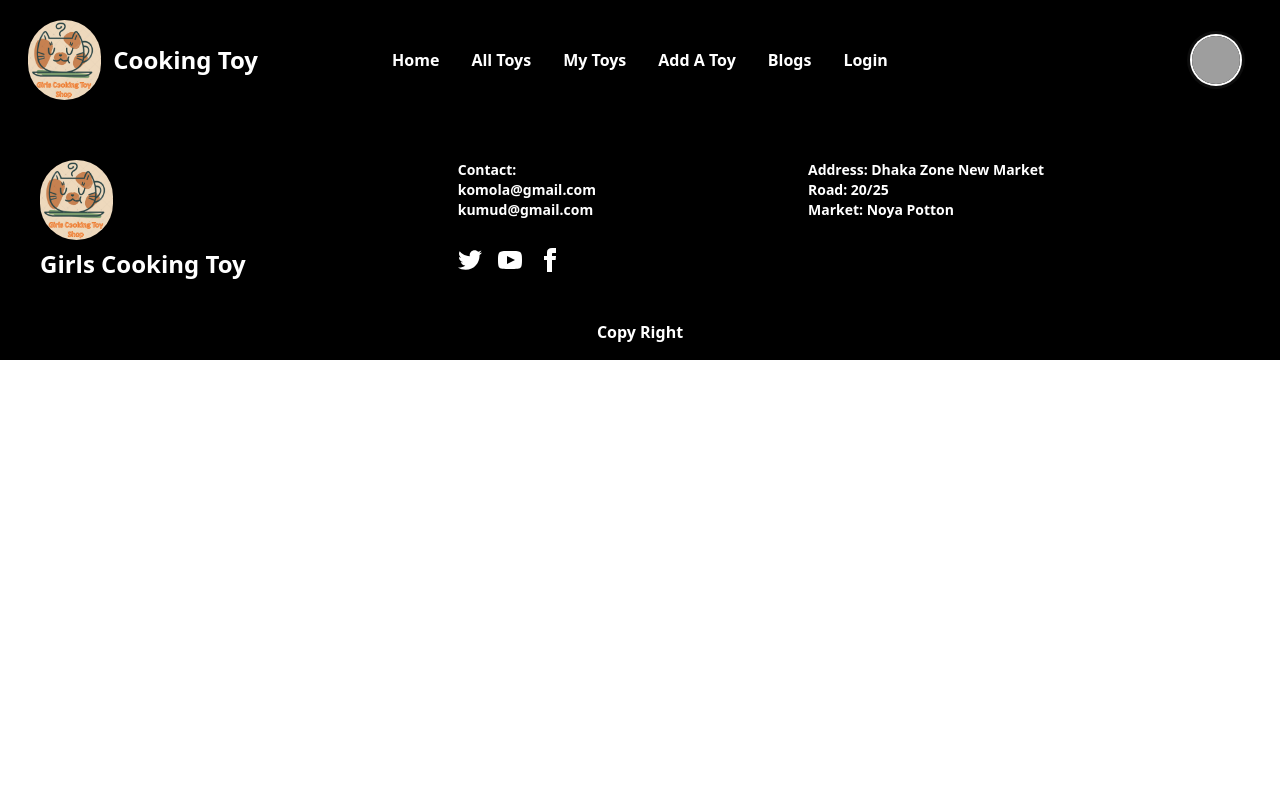
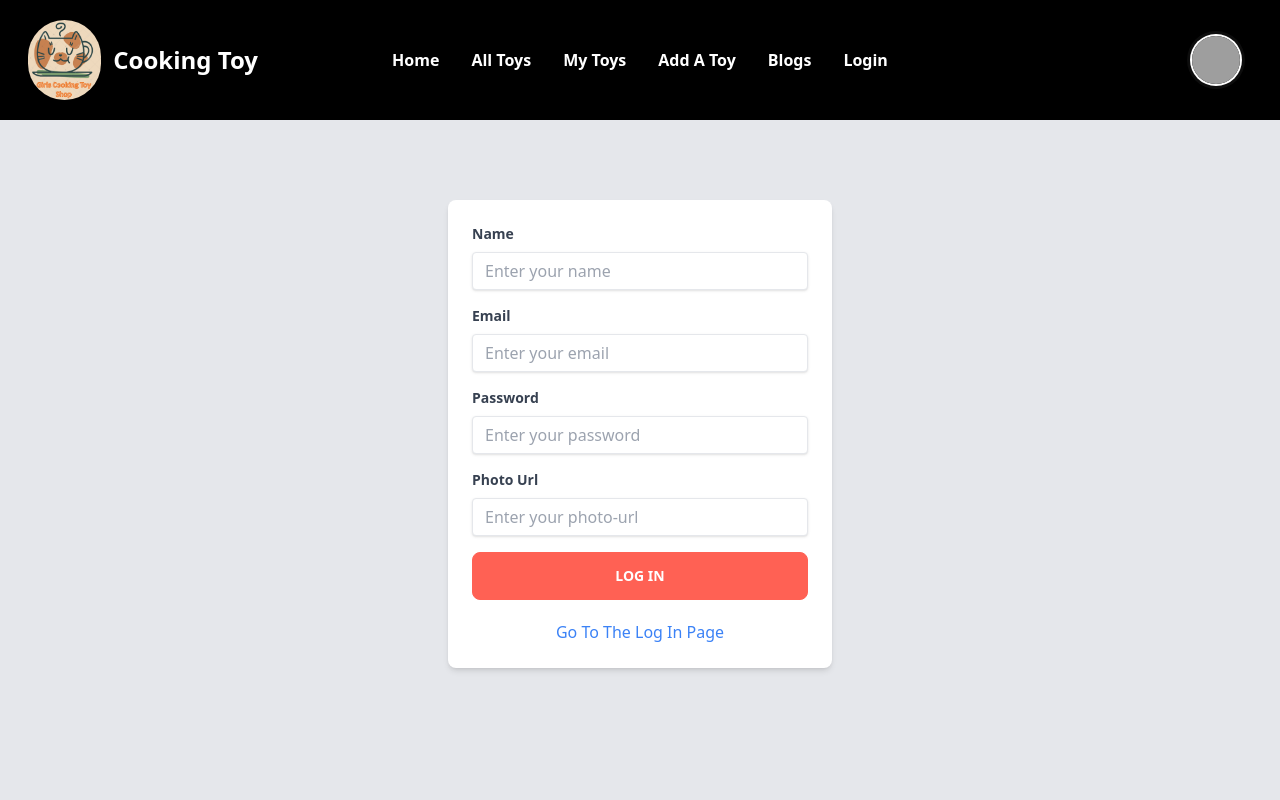
Before and after one commit to NabilaWorld/toy-market-client, a React (Vite) app: page /registration in a window 1280 px wide. Shown: the top 800 px of the page. Built offline with nearby package versions, Linux system fonts and the light colour scheme; grey boxes are pictures that could not be loaded.

Commit message:
commit the registration page

```diff
--- a/src/Pages/Home/LogIn/Login.jsx
+++ b/src/Pages/Home/LogIn/Login.jsx
@@ -27,9 +27,6 @@ const Login = () => {
                 <button className="btn btn-warning w-80 mt-5 rounded-lg"> <FaGoogle className='mr-5 text-blue-500'></FaGoogle> Google</button>
             </div>
 
-
-
-
         </div>
     );
 };
--- a/src/Pages/Home/Registration/Registration.jsx
+++ b/src/Pages/Home/Registration/Registration.jsx
@@ -1,9 +1,42 @@
 import React from 'react';
+import { Link } from 'react-router-dom';
 
 const Registration = () => {
     return (
         <div>
+            <div className="flex flex-col items-center pt-20 min-h-screen bg-gray-200">
+                <form className="w-full max-w-sm bg-white rounded-lg shadow-md p-6">
+                    <div className="mb-4">
+                        <label htmlFor="email" className="block text-gray-700 text-sm font-bold mb-2">Name</label>
+                        <input id="text" type="text" className="shadow appearance-none border rounded w-full py-2 px-3 text-gray-700 leading-tight focus:outline-none focus:shadow-outline" placeholder="Enter your name" />
+                    </div>
 
+                    <div className="mb-4">
+                        <label htmlFor="email" className="block text-gray-700 text-sm font-bold mb-2">Email</label>
+                        <input id="email" type="email" className="shadow appearance-none border rounded w-full py-2 px-3 text-gray-700 leading-tight focus:outline-none focus:shadow-outline" placeholder="Enter your email" />
+                    </div>
+
+                    <div className="mb-4">
+                        <label htmlFor="password" className="block text-gray-700 text-sm font-bold mb-2">Password</label>
+                        <input id="password" type="password" className="shadow appearance-none border rounded w-full py-2 px-3 text-gray-700 leading-tight focus:outline-none focus:shadow-outline" placeholder="Enter your password" />
+                    </div>
+
+                    <div className="mb-4">
+                        <label htmlFor="password" className="block text-gray-700 text-sm font-bold mb-2">Photo Url</label>
+                        <input id="photo-url" type="url" className="shadow appearance-none border rounded w-full py-2 px-3 text-gray-700 leading-tight focus:outline-none focus:shadow-outline" placeholder="Enter your photo-url" />
+                    </div>
+
+                    <div className="flex items-center justify-between">
+
+                        <input type="submit" className="btn btn-warning rounded-lg w-full"  value='Log In' />
+
+                    </div>
+
+                    <p className='mt-5 text-center text-blue-500'> <Link to='/login'>Go To The Log In Page </Link> </p>
+                </form>
+
+
+            </div>
         </div>
     );
 };
```
